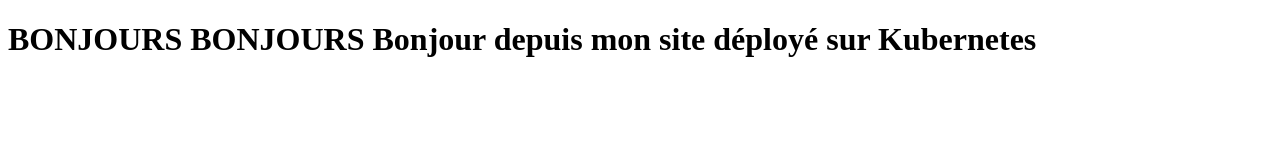
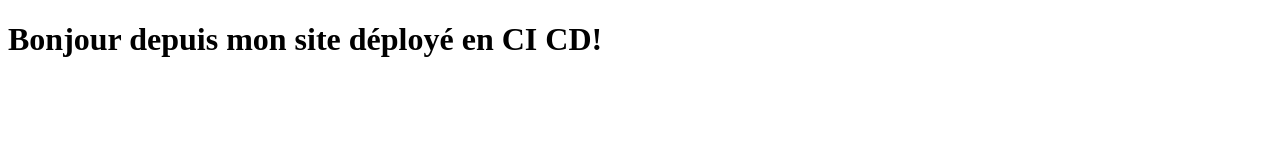
Before and after one commit to oussama247/simple-site, a plain HTML site: page index.html in a window 1280 px wide. Drawn offline with Linux system fonts and the light colour scheme.

Commit message:
Mise à jour du contenu HTML

```diff
--- a/index.html
+++ b/index.html
@@ -5,6 +5,6 @@
   <title>Mon Site Web Simple</title>
 </head>
 <body>
-  <h1> BONJOURS BONJOURS Bonjour depuis mon site déployé sur Kubernetes </h1>
+  <h1> Bonjour depuis mon site déployé en CI CD!</h1>
 </body>
 </html>
```
